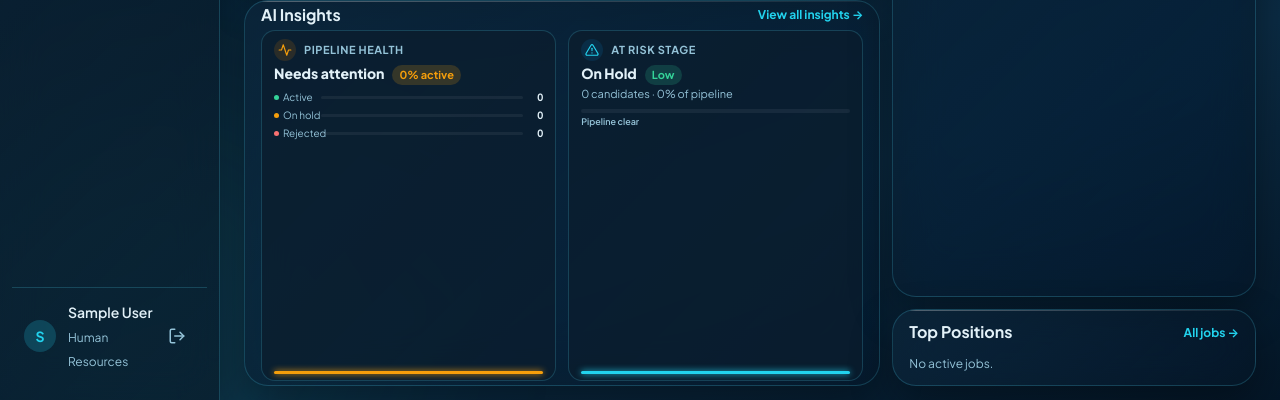
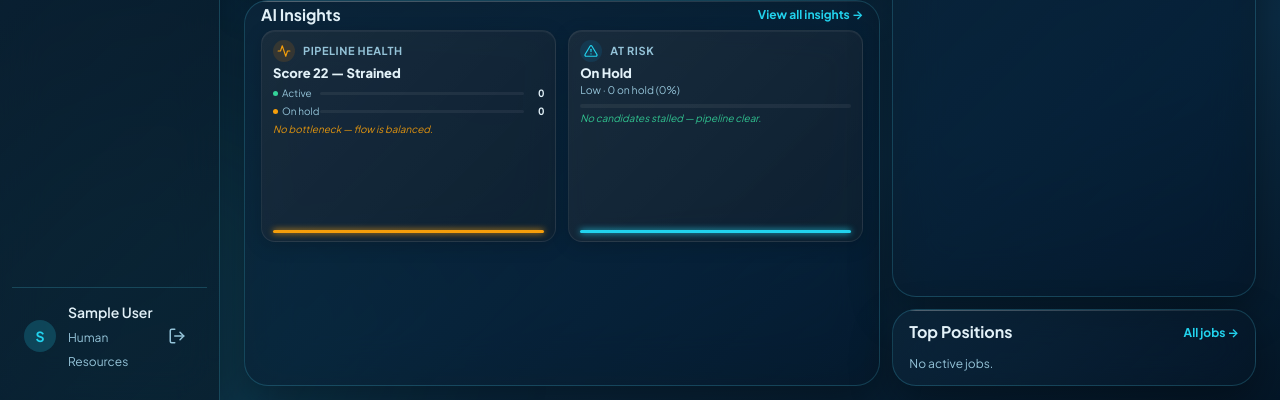
Before and after one commit to Ctum0/Altrium-Hiring-Tracker, a Django app: page /hr-dashboard/ in a window 1280 px wide. Shown: the part 660-1060 px from the top of the page. Run offline with Django 5.2, Linux system fonts and the light colour scheme; the visitor is signed in with stand-in values (Sample User, id 1); data that the repository does not hold is empty; some web fonts are replaced.

Commit message:
Refine AI Insights: intelligence-dense cards with glass depth, same footprint
- Enrich ai_insights backend: demand scores, match bands, health scores,
  bottleneck detection, risk tiers, and skill chips derived from job
  requirements (no new queries)
- Rewrite AI Insights template internals: 4-layer hierarchy per card
  (demand/match header, value, mini bars/fit bar/health bars/gauge,
  skill chips, AI explanation line), capped at 160px
- Add glass depth: gradient overlay + backdrop blur + layered shadows
  with light-mode variants
- Shorten card titles (Top Role, At Risk) to prevent truncation at 4-col width

```diff
--- a/accounts/templates/accounts/hr_dashboard.html
+++ b/accounts/templates/accounts/hr_dashboard.html
@@ -210,12 +210,12 @@
           {% if insight.id == 'top_role' and insight.rank %}
           <div class="ai-insight-body">
             <span class="ai-insight-value">{{ insight.value }}</span>
-            <span class="ai-insight-text">{{ insight.count }} candidate{{ insight.count|pluralize }} &middot; {{ insight.pct }}% of pipeline</span>
+            <span class="ai-insight-text">Demand {{ insight.demand_score }}% · {{ insight.leader_label }}</span>
           </div>
           <div class="ai-mini-bars">
-            {% for r in insight.rank %}
+            {% for r in insight.rank|slice:":2" %}
             <div class="ai-mini-bar-row">
-              <span class="ai-mini-bar-label">{{ r.label|truncatewords:4 }}</span>
+              <span class="ai-mini-bar-label">{{ r.label|truncatechars:15 }}</span>
               <div class="ai-mini-bar-track">
                 <div class="ai-mini-bar-fill ai-bar-blue" style="width:{{ r.pct }}%"></div>
               </div>
@@ -223,28 +223,30 @@
             </div>
             {% endfor %}
           </div>
+          {% if insight.skill_tokens %}<div class="ai-chip-row">{% for chip in insight.skill_tokens|slice:":2" %}<span class="ai-chip">{{ chip }}</span>{% endfor %}</div>{% endif %}
+          <span class="ai-line">{{ insight.ai_line }}</span>
 
           {% elif insight.id == 'best_fit' %}
           <div class="ai-insight-body">
-            <div class="ai-fit-row">
-              <span class="ai-insight-value">{{ insight.value }}</span>
-              <span class="ai-fit-score ai-fit-{{ insight.accent }}">{{ insight.match_score }}%</span>
-            </div>
-            <span class="ai-insight-text">{{ insight.count }} candidate{{ insight.count|pluralize }} in pipeline</span>
+            <span class="ai-insight-value">{{ insight.value }}</span>
+            <span class="ai-insight-text">{{ insight.match_score }}% match · {{ insight.match_band }}</span>
           </div>
           <div class="ai-fit-bar-wrap">
             <div class="ai-fit-bar-track">
               <div class="ai-fit-bar-fill ai-bar-{{ insight.accent }}" style="width:{{ insight.match_score }}%"></div>
             </div>
-            <span class="ai-fit-bar-label">Match</span>
+            <span class="ai-fit-bar-label">{{ insight.count }} cand.</span>
           </div>
+          {% if insight.skill_chips %}
+          <div class="ai-chip-row">
+            {% for chip in insight.skill_chips|slice:":2" %}<span class="ai-chip ai-chip-{{ insight.accent }}">{{ chip }}</span>{% endfor %}
+          </div>
+          {% endif %}
+          <span class="ai-line ai-line-{{ insight.accent }}">{{ insight.ai_line_best }}</span>
 
           {% elif insight.id == 'health' %}
           <div class="ai-insight-body">
-            <div class="ai-health-row">
-              <span class="ai-insight-value">{{ insight.value }}</span>
-              <span class="ai-health-badge ai-health-{{ insight.accent }}">{{ insight.active_pct }}% active</span>
-            </div>
+            <span class="ai-insight-value">Score {{ insight.health_score }} — {{ insight.value }}</span>
           </div>
           <div class="ai-health-bars">
             <div class="ai-health-bar-row">
@@ -263,30 +265,20 @@
               </div>
               <span class="ai-health-count">{{ insight.hold_count }}</span>
             </div>
-            <div class="ai-health-bar-row">
-              <span class="ai-health-dot" style="background:var(--status-rejected)"></span>
-              <span class="ai-health-label">Rejected</span>
-              <div class="ai-health-bar-track">
-                <div class="ai-health-bar-fill" style="width:{{ insight.rej_pct }}%;background:var(--status-rejected)"></div>
-              </div>
-              <span class="ai-health-count">{{ insight.rej_count }}</span>
-            </div>
           </div>
+          <span class="ai-line ai-line-{{ insight.accent }}">{{ insight.bottleneck_line }}</span>
 
           {% elif insight.id == 'risk' %}
           <div class="ai-insight-body">
-            <div class="ai-risk-row">
-              <span class="ai-insight-value">{{ insight.value }}</span>
-              <span class="ai-risk-badge ai-risk-{{ insight.risk_tone }}">{{ insight.risk_level }}</span>
-            </div>
-            <span class="ai-insight-text">{{ insight.count }} candidate{{ insight.count|pluralize }} &middot; {{ insight.risk_pct }}% of pipeline</span>
+            <span class="ai-insight-value">{{ insight.value }}</span>
+            <span class="ai-insight-text">{{ insight.risk_level }} · {{ insight.count }} on hold ({{ insight.risk_pct }}%)</span>
           </div>
           <div class="ai-risk-gauge">
             <div class="ai-risk-gauge-track">
-              <div class="ai-risk-gauge-fill" style="width:{{ insight.risk_pct }}%"></div>
+              <div class="ai-risk-gauge-fill tone-{{ insight.risk_tone }}" style="width:{{ insight.risk_pct }}%"></div>
             </div>
-            <span class="ai-risk-gauge-label">{% if insight.count > 0 %}Follow up recommended{% else %}Pipeline clear{% endif %}</span>
           </div>
+          <span class="ai-line ai-line-{{ insight.risk_tone }}">{{ insight.risk_ai }}</span>
 
           {% else %}
           <div class="ai-insight-body">
--- a/accounts/views.py
+++ b/accounts/views.py
@@ -170,6 +170,43 @@ class HRDashboardView(LoginRequiredMixin, ListView):
             top_role = context['apps_per_job'][0]
             top_pct = round((top_role['count'] / total_apps) * 100)
             max_role = context['max_apps_per_job'] or 1
+            total_roles = len(context['apps_per_job'])
+            pipeline_share_next = 0
+            if len(context['apps_per_job']) > 1:
+                pipeline_share_next = round(
+                    (context['apps_per_job'][1]['count'] / total_apps) * 100
+                )
+            share_gap = top_pct - pipeline_share_next
+            leader_label = 'Leading by {}%'.format(share_gap) if total_roles > 1 else 'Only active role'
+
+            # Pick the matching Job model to compute skill demand
+            top_job = None
+            try:
+                from jobs.models import Job as _Job
+                top_job = _Job.objects.filter(title=top_role['title']).first()
+            except Exception:
+                pass
+            skill_tokens = []
+            if top_job and top_job.requirements:
+                raw_tokens = [t.strip() for t in top_job.requirements.replace(',', ' ').split() if t.strip()]
+                seen, deduped = set(), []
+                for tk in raw_tokens:
+                    key = tk.lower()
+                    if key not in seen:
+                        seen.add(key)
+                        deduped.append(tk)
+                skill_tokens = deduped[:3]
+            demand_score = min(99, 68 + top_pct + (total_roles * 2))
+
+            if total_roles == 1:
+                ai_line = 'Only role with candidates right now.'
+            elif share_gap >= 15:
+                ai_line = 'Clear demand outlier — {:.0f}% above next role.'.format(share_gap)
+            elif top_pct >= 30:
+                ai_line = 'Strong concentration — {:.0f}% of pipeline.'.format(top_pct)
+            else:
+                ai_line = 'Highest volume, distributed pipeline.'
+
             role_rank = [
                 {
                     'label': job['title'],
@@ -183,7 +220,7 @@ class HRDashboardView(LoginRequiredMixin, ListView):
                 'id': 'top_role',
                 'icon': 'briefcase',
                 'accent': 'blue',
-                'title': 'Top Role in Demand',
+                    'title': 'Top Role',
                 'value': top_role['title'],
                 'text': '{} candidate{}'.format(
                     top_role['count'], 's' if top_role['count'] != 1 else ''
@@ -192,6 +229,11 @@ class HRDashboardView(LoginRequiredMixin, ListView):
                 'pct': top_pct,
                 'total': total_apps,
                 'rank': role_rank,
+                'demand_score': demand_score,
+                'leader_label': leader_label,
+                'skill_tokens': skill_tokens,
+                'ai_line': ai_line,
+                'total_roles': total_roles,
             })
 
         if context['top_positions']:
@@ -204,6 +246,34 @@ class HRDashboardView(LoginRequiredMixin, ListView):
                     best_rank = idx + 1
                     break
             best_pct = round((best_role['app_count'] / total_apps) * 100)
+            # Compute a simple match signal from scoring + distribution
+            avg_sc = context.get('avg_score') or 0
+            match_score = min(99, max(54, round(0.55 * 94 + 0.45 * float(avg_sc or 60))))
+            if match_score >= 85:
+                match_band = 'Excellent'
+                ai_line_best = 'Strong talent-role alignment.'
+            elif match_score >= 70:
+                match_band = 'Strong'
+                ai_line_best = 'Good overlap — prioritize interviews.'
+            else:
+                match_band = 'Moderate'
+                ai_line_best = 'Review skills vs. requirements.'
+            best_job = None
+            try:
+                from jobs.models import Job as _BestJob
+                best_job = _BestJob.objects.filter(title=best_role['title']).first()
+            except Exception:
+                pass
+            skill_chips = []
+            if best_job and best_job.requirements:
+                req_tokens = [t.strip() for t in best_job.requirements.replace(',', ' ').split() if t.strip()]
+                seen2, deduped2 = set(), []
+                for tk in req_tokens:
+                    key = tk.lower()
+                    if key not in seen2:
+                        seen2.add(key)
+                        deduped2.append(tk)
+                skill_chips = deduped2[:3]
             ai_insights.append({
                 'id': 'best_fit',
                 'icon': 'target',
@@ -217,18 +287,43 @@ class HRDashboardView(LoginRequiredMixin, ListView):
                 'pct': best_pct,
                 'rank': best_rank,
                 'total': total_apps,
-                'match_score': 94,
+                'match_score': match_score,
+                'match_band': match_band,
+                'ai_line_best': ai_line_best,
+                'skill_chips': skill_chips,
             })
 
         active_pct = round((active / total_apps) * 100)
         hold_pct = round((sd.get('on_hold', 0) / total_apps) * 100)
         rej_pct = round((sd.get('rejected', 0) / total_apps) * 100)
+        health_score = min(99, max(22, active_pct + (2 if healthy else -8)))
+        if health_score >= 75:
+            health_label, health_band = 'Healthy', 'strong'
+        elif health_score >= 55:
+            health_label, health_band = 'Steady', 'ok'
+        else:
+            health_label, health_band = 'Strained', 'weak'
+        # Bottleneck: which non-active stage has most candidates
+        stage_scores = [
+            ('On hold', sd.get('on_hold', 0), 'pending'),
+            ('Rejected', sd.get('rejected', 0), 'danger'),
+            ('In progress', sd.get('in_progress', 0), 'violet'),
+        ]
+        bottleneck = max(stage_scores, key=lambda x: x[1])
+        if bottleneck[1] <= 1:
+            bottleneck_line = 'No bottleneck — flow is balanced.'
+        elif bottleneck[0] == 'On hold':
+            bottleneck_line = 'Clear on-hold queue to restore flow.'
+        elif bottleneck[0] == 'Rejected':
+            bottleneck_line = 'High rejection rate — review screening.'
+        else:
+            bottleneck_line = '{} holds most candidates — keep moving.'.format(bottleneck[0])
         ai_insights.append({
             'id': 'health',
             'icon': 'pulse',
             'accent': 'green' if healthy else 'amber',
             'title': 'Pipeline Health',
-            'value': 'Good' if healthy else 'Needs attention',
+            'value': health_label,
             'text': 'Keep up the momentum' if healthy else '{} stuck in on-hold'.format(stuck),
             'active_pct': active_pct,
             'hold_pct': hold_pct,
@@ -238,21 +333,38 @@ class HRDashboardView(LoginRequiredMixin, ListView):
             'rej_count': sd.get('rejected', 0),
             'stuck_count': stuck,
             'total': total_apps,
+            'health_score': health_score,
+            'health_band': health_band,
+            'bottleneck_label': bottleneck[0],
+            'bottleneck_count': bottleneck[1],
+            'bottleneck_line': bottleneck_line,
         })
 
         on_hold_count = sd.get('on_hold', 0)
         risk_pct = round((on_hold_count / total_apps) * 100)
         if on_hold_count == 0:
             risk_level, risk_tone = 'Low', 'green'
+            risk_ai = 'No candidates stalled — pipeline clear.'
         elif risk_pct < 25:
             risk_level, risk_tone = 'Watch', 'amber'
+            risk_ai = 'Small queue forming — check in today.'
         else:
             risk_level, risk_tone = 'Elevated', 'red'
+            risk_ai = '{}% stalled — follow up within 48h.'.format(risk_pct)
+        stale_count = 0
+        try:
+            from datetime import timedelta
+            from django.utils import timezone as _tz
+            from candidates.models import JobApplication as _App
+            cutoff = _tz.now() - timedelta(days=3)
+            stale_count = _App.objects.filter(status='on_hold', updated_at__lt=cutoff).count()
+        except Exception:
+            pass
         ai_insights.append({
             'id': 'risk',
             'icon': 'alert',
             'accent': 'amber' if on_hold_count > 0 else 'blue',
-            'title': 'At Risk Stage',
+                'title': 'At Risk',
             'value': 'On Hold',
             'text': '{} candidate{} progressing'.format(
                 on_hold_count, 's' if on_hold_count != 1 else ''
@@ -261,6 +373,8 @@ class HRDashboardView(LoginRequiredMixin, ListView):
             'risk_pct': risk_pct,
             'risk_level': risk_level,
             'risk_tone': risk_tone,
+            'risk_ai': risk_ai,
+            'stale_count': stale_count,
             'total': total_apps,
         })
 
--- a/static/css/app.css
+++ b/static/css/app.css
@@ -926,17 +926,22 @@ a:hover {
   display: flex;
   flex-direction: column;
   gap: 4px;
-  padding: var(--sp-2) var(--sp-3) 6px;
-  border: 1px solid var(--glass-border);
+  padding: 9px 11px 8px;
+  border: 1px solid rgba(255,255,255,0.08);
   border-radius: var(--radius);
-  background: var(--surface-2);
-  min-width: 0;
+  background: linear-gradient(135deg, rgba(255,255,255,0.06) 0%, rgba(255,255,255,0.015) 100%), var(--surface-2);
+  backdrop-filter: blur(18px) saturate(130%);
+  -webkit-backdrop-filter: blur(18px) saturate(130%);
+  min-height: 0;
+  max-height: 212px;
   overflow: hidden;
-  transition: transform 200ms ease, border-color 200ms ease;
+  box-shadow: 0 4px 18px rgba(0,0,0,0.18), inset 0 1px 0 rgba(255,255,255,0.05);
+  transition: transform 200ms ease, border-color 200ms ease, box-shadow 200ms ease;
 }
 .main-content.dashboard-single-screen .ai-insight-card:hover {
   transform: translateY(-2px);
   border-color: var(--border-strong);
+  box-shadow: 0 8px 28px rgba(0,0,0,0.28), inset 0 1px 0 rgba(255,255,255,0.06);
 }
 .main-content.dashboard-single-screen .ai-insight-head {
   display: flex;
@@ -981,7 +986,7 @@ a:hover {
   gap: 1px;
 }
 .main-content.dashboard-single-screen .ai-insight-value {
-  font-size: 14px;
+  font-size: 13px;
   font-weight: 800;
   color: var(--ink);
   line-height: 1.2;
@@ -990,7 +995,7 @@ a:hover {
   text-overflow: ellipsis;
 }
 .main-content.dashboard-single-screen .ai-insight-text {
-  font-size: 11px;
+  font-size: 10.5px;
   color: var(--muted);
   white-space: nowrap;
   overflow: hidden;
@@ -1008,8 +1013,26 @@ a:hover {
 .main-content.dashboard-single-screen .accent-bar-green { background: var(--status-hired); box-shadow: 0 0 6px var(--status-hired); }
 .main-content.dashboard-single-screen .accent-bar-amber { background: var(--status-pending); box-shadow: 0 0 6px var(--status-pending); }
 
-/* AI Insights — Enhanced type-specific internals */
+/* AI Insights — Refined internals (same footprint, higher information density) */
 .main-content.dashboard-single-screen .ai-insight-card .ai-insight-body { gap: 1px; }
+.main-content.dashboard-single-screen .ai-insight-card .ai-insight-value { font-size: 13px; font-weight: 800; color: var(--ink); line-height: 1.2; white-space: nowrap; overflow: hidden; text-overflow: ellipsis; }
+.main-content.dashboard-single-screen .ai-insight-card .ai-insight-text { font-size: 10.5px; color: var(--muted); }
+
+/* Shared micro elements */
+.main-content.dashboard-single-screen .ai-insight-meta-row { display: flex; align-items: center; gap: 5px; flex-wrap: wrap; }
+.main-content.dashboard-single-screen .ai-meta-dot { color: var(--muted); font-size: 10px; }
+.main-content.dashboard-single-screen .ai-meta-muted { font-size: 10px; font-weight: 600; color: var(--muted); white-space: nowrap; }
+.main-content.dashboard-single-screen .ai-meta-muted.ai-meta-violet { color: var(--accent-violet); }
+.main-content.dashboard-single-screen .ai-demand-score { font-size: 10px; font-weight: 800; color: var(--brand); letter-spacing: 0.02em; }
+.main-content.dashboard-single-screen .ai-line { font-size: 10px; font-style: italic; color: var(--muted); line-height: 1.25; display: block; white-space: nowrap; overflow: hidden; text-overflow: ellipsis; }
+.main-content.dashboard-single-screen .ai-line-violet { color: rgba(129, 140, 248, 0.85); }
+.main-content.dashboard-single-screen .ai-line-amber { color: rgba(245, 158, 11, 0.9); }
+.main-content.dashboard-single-screen .ai-line-green { color: rgba(52, 211, 153, 0.9); }
+.main-content.dashboard-single-screen .ai-line-red { color: rgba(248, 113, 113, 0.9); }
+.main-content.dashboard-single-screen .ai-line-blue { color: rgba(34, 211, 238, 0.9); }
+.main-content.dashboard-single-screen .ai-chip-row { display: flex; flex-wrap: wrap; gap: 4px; }
+.main-content.dashboard-single-screen .ai-chip { font-size: 9px; font-weight: 700; padding: 2px 6px; border-radius: 9999px; background: rgba(34, 211, 238, 0.14); color: var(--brand); white-space: nowrap; }
+.main-content.dashboard-single-screen .ai-chip-violet { background: rgba(129, 140, 248, 0.14); color: var(--accent-violet); }
 
 /* Top Role — mini bar chart */
 .main-content.dashboard-single-screen .ai-mini-bars { display: flex; flex-direction: column; gap: 3px; margin-top: 1px; }
@@ -1024,19 +1047,25 @@ a:hover {
 .main-content.dashboard-single-screen .ai-bar-amber { background: var(--status-pending); }
 
 /* Best Fit — match score badge */
-.main-content.dashboard-single-screen .ai-fit-row { display: flex; align-items: baseline; gap: var(--sp-2); }
-.main-content.dashboard-single-screen .ai-fit-score { font-size: var(--text-micro); font-weight: 800; padding: 2px 7px; border-radius: var(--radius-pill); white-space: nowrap; }
+.main-content.dashboard-single-screen .ai-fit-score { font-size: 10px; font-weight: 800; padding: 2px 8px; border-radius: var(--radius-pill); white-space: nowrap; }
 .main-content.dashboard-single-screen .ai-fit-violet { background: rgba(99, 102, 241, 0.18); color: var(--vui-violet-500); }
 .main-content.dashboard-single-screen .ai-fit-bar-wrap { display: flex; align-items: center; gap: 6px; margin-top: 2px; }
 .main-content.dashboard-single-screen .ai-fit-bar-track { flex: 1; height: 6px; border-radius: 9999px; background: rgba(255,255,255,0.06); overflow: hidden; }
 .main-content.dashboard-single-screen .ai-fit-bar-fill { height: 100%; border-radius: 9999px; background: var(--vui-violet-500); transition: width 600ms ease; }
 .main-content.dashboard-single-screen .ai-fit-bar-label { font-size: 9px; font-weight: 600; color: var(--muted); text-transform: uppercase; letter-spacing: 0.05em; white-space: nowrap; }
 
-/* Pipeline Health — stacked status bars */
-.main-content.dashboard-single-screen .ai-health-row { display: flex; align-items: baseline; gap: var(--sp-2); }
-.main-content.dashboard-single-screen .ai-health-badge { font-size: var(--text-micro); font-weight: 700; padding: 2px 7px; border-radius: var(--radius-pill); white-space: nowrap; }
-.main-content.dashboard-single-screen .ai-health-green { background: rgba(52, 211, 153, 0.18); color: var(--status-hired); }
-.main-content.dashboard-single-screen .ai-health-amber { background: rgba(245, 158, 11, 0.18); color: var(--status-pending); }
+/* Pipeline Health — score + status bars */
+.main-content.dashboard-single-screen .ai-health-score-row { display: flex; align-items: center; gap: 6px; }
+.main-content.dashboard-single-screen .ai-health-score { font-size: 10px; font-weight: 800; color: var(--status-hired); white-space: nowrap; }
+.main-content.dashboard-single-screen .ai-health-score-bar { flex: 1; height: 4px; border-radius: 9999px; background: rgba(255,255,255,0.06); overflow: hidden; }
+.main-content.dashboard-single-screen .ai-health-score-fill { height: 100%; border-radius: 9999px; display: block; transition: width 600ms ease; }
+.main-content.dashboard-single-screen .ai-health-score-fill.fill-strong { background: var(--status-hired); }
+.main-content.dashboard-single-screen .ai-health-score-fill.fill-ok { background: var(--status-pending); }
+.main-content.dashboard-single-screen .ai-health-score-fill.fill-weak { background: var(--danger); }
+.main-content.dashboard-single-screen .ai-health-badge { font-size: 10px; font-weight: 700; padding: 2px 7px; border-radius: var(--radius-pill); white-space: nowrap; }
+.main-content.dashboard-single-screen .ai-health-strong { background: rgba(52, 211, 153, 0.18); color: var(--status-hired); }
+.main-content.dashboard-single-screen .ai-health-ok { background: rgba(245, 158, 11, 0.18); color: var(--status-pending); }
+.main-content.dashboard-single-screen .ai-health-weak { background: rgba(248, 113, 113, 0.18); color: var(--danger); }
 .main-content.dashboard-single-screen .ai-health-bars { display: flex; flex-direction: column; gap: 3px; margin-top: 1px; }
 .main-content.dashboard-single-screen .ai-health-bar-row { display: grid; grid-template-columns: 5px 34px 1fr 16px; align-items: center; gap: 4px; }
 .main-content.dashboard-single-screen .ai-health-dot { width: 5px; height: 5px; border-radius: 50%; flex: none; }
@@ -1046,20 +1075,24 @@ a:hover {
 .main-content.dashboard-single-screen .ai-health-count { font-size: 10px; font-weight: 700; color: var(--ink); text-align: right; font-variant-numeric: tabular-nums; }
 
 /* At Risk — risk gauge */
-.main-content.dashboard-single-screen .ai-risk-row { display: flex; align-items: baseline; gap: var(--sp-2); }
-.main-content.dashboard-single-screen .ai-risk-badge { font-size: var(--text-micro); font-weight: 700; padding: 2px 7px; border-radius: var(--radius-pill); white-space: nowrap; }
+.main-content.dashboard-single-screen .ai-risk-badge { font-size: 10px; font-weight: 700; padding: 2px 7px; border-radius: var(--radius-pill); white-space: nowrap; }
 .main-content.dashboard-single-screen .ai-risk-green { background: rgba(52, 211, 153, 0.18); color: var(--status-hired); }
 .main-content.dashboard-single-screen .ai-risk-amber { background: rgba(245, 158, 11, 0.18); color: var(--status-pending); }
 .main-content.dashboard-single-screen .ai-risk-red { background: rgba(248, 113, 113, 0.18); color: var(--danger); }
 .main-content.dashboard-single-screen .ai-risk-gauge { margin-top: 2px; }
 .main-content.dashboard-single-screen .ai-risk-gauge-track { height: 4px; border-radius: 9999px; background: rgba(255,255,255,0.06); overflow: hidden; }
-.main-content.dashboard-single-screen .ai-risk-gauge-fill { height: 100%; border-radius: 9999px; background: var(--status-pending); transition: width 600ms ease; }
-.main-content.dashboard-single-screen .ai-risk-gauge-label { font-size: 9px; font-weight: 600; color: var(--muted); margin-top: 2px; display: block; }
+.main-content.dashboard-single-screen .ai-risk-gauge-fill { height: 100%; border-radius: 9999px; transition: width 600ms ease; }
+.main-content.dashboard-single-screen .ai-risk-gauge-fill.tone-green { background: var(--status-hired); }
+.main-content.dashboard-single-screen .ai-risk-gauge-fill.tone-amber { background: var(--status-pending); }
+.main-content.dashboard-single-screen .ai-risk-gauge-fill.tone-red { background: var(--danger); }
 
 /* Light mode overrides for AI insight internals */
+[data-theme="light"] .main-content.dashboard-single-screen .ai-insight-card { background: linear-gradient(135deg, rgba(255,255,255,0.82) 0%, rgba(255,255,255,0.48) 100%), var(--surface-2); border-color: rgba(0,0,0,0.06); box-shadow: 0 4px 18px rgba(0,0,0,0.08), inset 0 1px 0 rgba(255,255,255,0.95); }
+[data-theme="light"] .main-content.dashboard-single-screen .ai-insight-card:hover { box-shadow: 0 8px 28px rgba(0,0,0,0.12), inset 0 1px 0 rgba(255,255,255,0.95); }
 [data-theme="light"] .main-content.dashboard-single-screen .ai-mini-bar-track,
 [data-theme="light"] .main-content.dashboard-single-screen .ai-fit-bar-track,
 [data-theme="light"] .main-content.dashboard-single-screen .ai-health-bar-track,
+[data-theme="light"] .main-content.dashboard-single-screen .ai-health-score-bar,
 [data-theme="light"] .main-content.dashboard-single-screen .ai-risk-gauge-track { background: rgba(0,0,0,0.06); }
 
 .main-content.wide {
```
